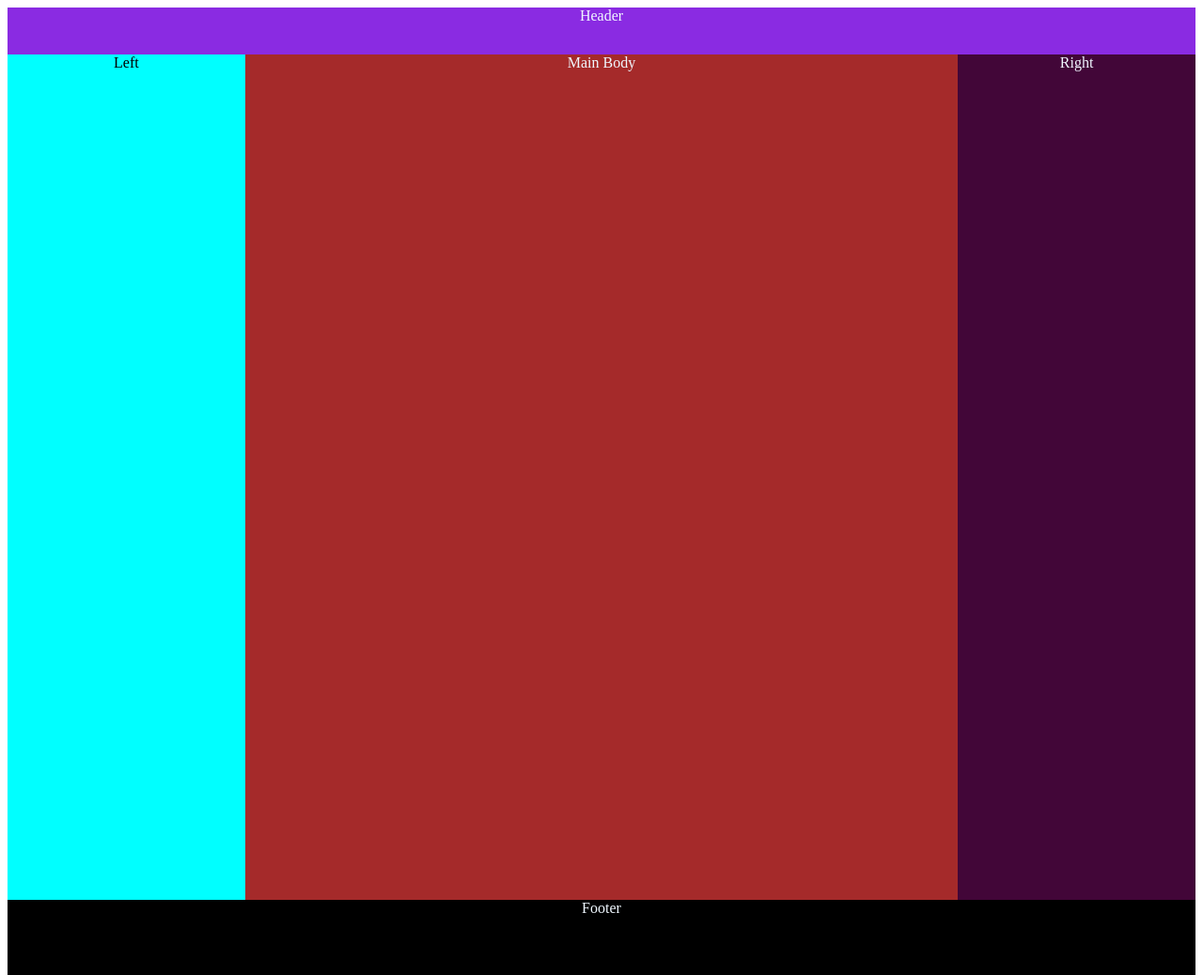
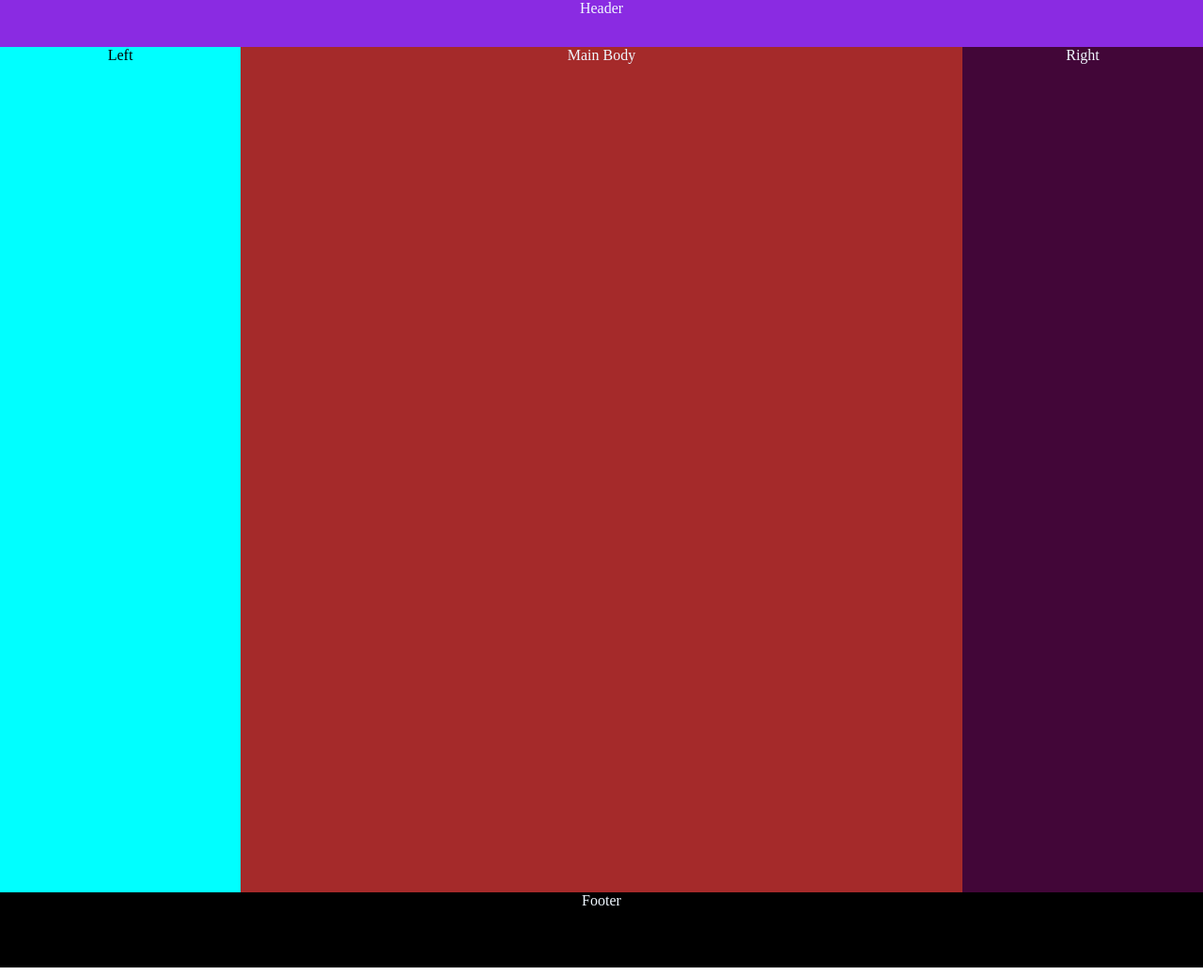
Before and after one commit to Manusharavishan/Elearning, a plain HTML site: page index2.html in a window 1280 px wide. Shown: the whole page at 94% size. Drawn offline with Linux system fonts and the light colour scheme.

Commit message:
Body Margin Remove

```diff
--- a/style2.css
+++ b/style2.css
@@ -1,14 +1,11 @@
-/* * {
-    padding: 0;
+body {
     margin: 0;
-    box-sizing: border-box;
-} */
+
+}
 
 .header {
     width: 100%;
     height: 50px;
-    margin: 0;
-    padding: 0;
     background-color: blueviolet;
     text-align: center;
     color: aliceblue;
@@ -18,7 +15,6 @@
 .side-bar-left {
     width: 20%;
     height: 900px;
-    margin: 0;
     background-color: aqua;
     text-align: center;
     float: left;
@@ -28,7 +24,6 @@
 .main {
     width: 60%;
     height: 900px;
-    margin: 0;
     background-color: brown;
     text-align: center;
     color: aliceblue;
@@ -38,7 +33,6 @@
 .side-bar-right {
     width: 20%;
     height: 900px;
-    margin: 0;
     background-color: rgb(66, 6, 56);
     text-align: center;
     color: aliceblue;
@@ -49,7 +43,6 @@
 .footer {
     width: 100%;
     height: 80px;
-    margin: 0;
     background-color: black;
     color: aliceblue;
     float: left;
```
